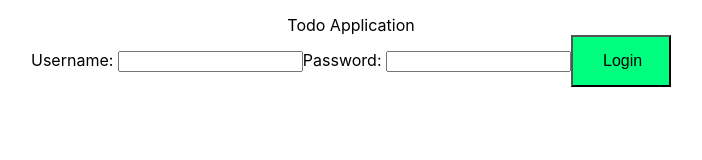
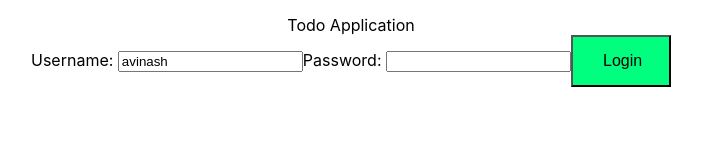
Before and after one commit to avinash273/todo-app, a React (Create React App) app: page / in a window 1280 px wide. Shown: the top 160 px of the page, without its empty margins (289-991 px from the left). Built offline with nearby package versions, Linux system fonts and the light colour scheme.

Commit message:
controlled component in React

```diff
--- a/src/components/todo/TodoApp.jsx
+++ b/src/components/todo/TodoApp.jsx
@@ -5,18 +5,48 @@ class TodoApp extends Component {
         return (
             <div>
                 Todo Application
-                <LoginComponent />
+                <LoginComponent/>
             </div>
         );
     }
 }
 
 class LoginComponent extends Component {
+    constructor(props) {
+        super(props);
+        this.state = {
+            username: 'avinash',
+            password: ''
+        }
+        this.handleUsernameChange = this.handleUsernameChange.bind(this);
+        this.handlePasswordChange = this.handlePasswordChange.bind(this);
+    }
+
+    handleUsernameChange(event) {
+        console.log("username: " + event.target.value);
+        this.setState({username: event.target.value})
+    }
+
+    handlePasswordChange(event) {
+        console.log("password: " + event.target.value);
+        this.setState({password: event.target.value})
+    }
+
     render() {
         return (
             <div>
-                Username: <input type="text" name="username"/>
-                Password: <input type="password" name="password"/>
+                Username: <input
+                type="text"
+                name="username"
+                value={this.state.username}
+                onChange={this.handleUsernameChange}
+            />
+                Password: <input
+                type="password"
+                name="password"
+                value={this.state.password}
+                onChange={this.handlePasswordChange}
+            />
                 <button>Login</button>
             </div>
         );
```
